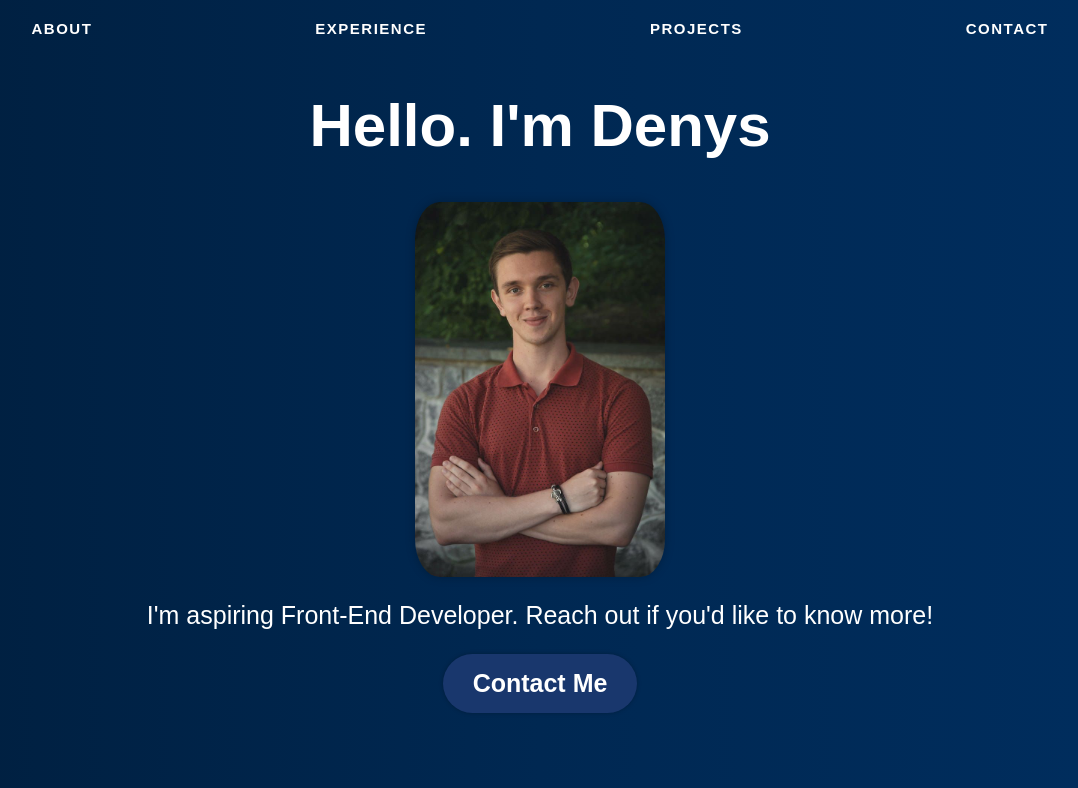
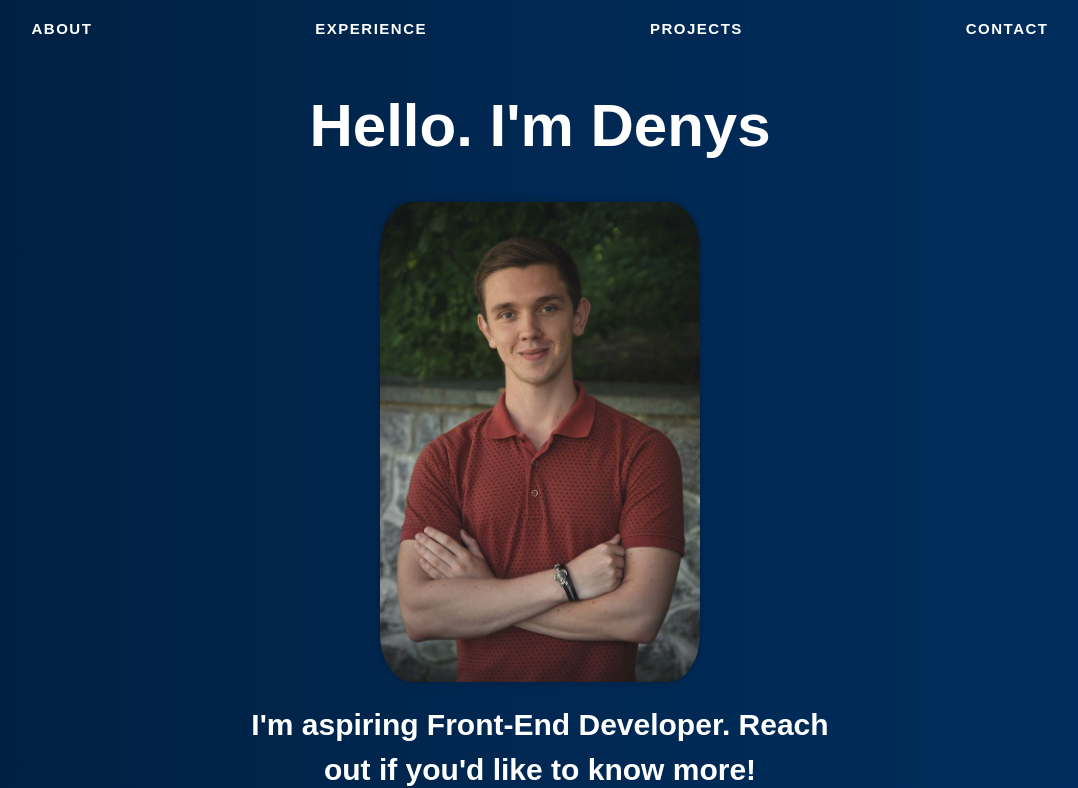
Before and after one commit to SeverinDenys/react-portfolio, a React (Vite) app: page / in a window 1280 px wide. Shown: the top 788 px of the page, without its empty margins (100-1178 px from the left). Built offline with nearby package versions, Linux system fonts and the light colour scheme.

Commit message:
responsive design tablet laptop hero section. Also style fix for navbar

```diff
--- a/src/components/Hero/hero.scss
+++ b/src/components/Hero/hero.scss
@@ -29,6 +29,12 @@
     font-size: 2.5rem;
     line-height: 1.5;
     margin: 0;
+
+    @media (min-width: 768px) {
+      width: 60%;
+      font-size: 3rem;
+      font-weight: 900;
+    }
   }
 
   &__contactBtn {
@@ -40,6 +46,12 @@
     font-weight: 600;
     padding: 1.5rem 3rem;
     box-shadow: 0 0 4px 0 rgba(0, 0, 0, 0.25);
+    transition: all 0.2s;
+
+    &:hover {
+      background-color: $color-text;
+      color: $color-primary;
+    }
   }
 
   &__img {
@@ -51,5 +63,9 @@
     animation-iteration-count: infinite;
     animation-timing-function: ease-in-out;
     box-shadow: 0 0 10px 0 rgba(0, 0, 0, 0.25);
+
+    @media (min-width: 768px) {
+      width: 32rem;
+    }
   }
 }
--- a/src/components/Navbar/navbar.scss
+++ b/src/components/Navbar/navbar.scss
@@ -64,12 +64,14 @@
         letter-spacing: 0.1em;
         text-transform: uppercase;
         cursor: pointer;
+        padding: 0.7rem;
+        border-radius: 5px;
+        box-sizing: border-box;
+        transition: all 0.2s;
 
         &:hover {
           color: #038fb9;
           background-color: #fff;
-          padding: 0.7rem;
-          border-radius: 5px;
         }
       }
     }
```
